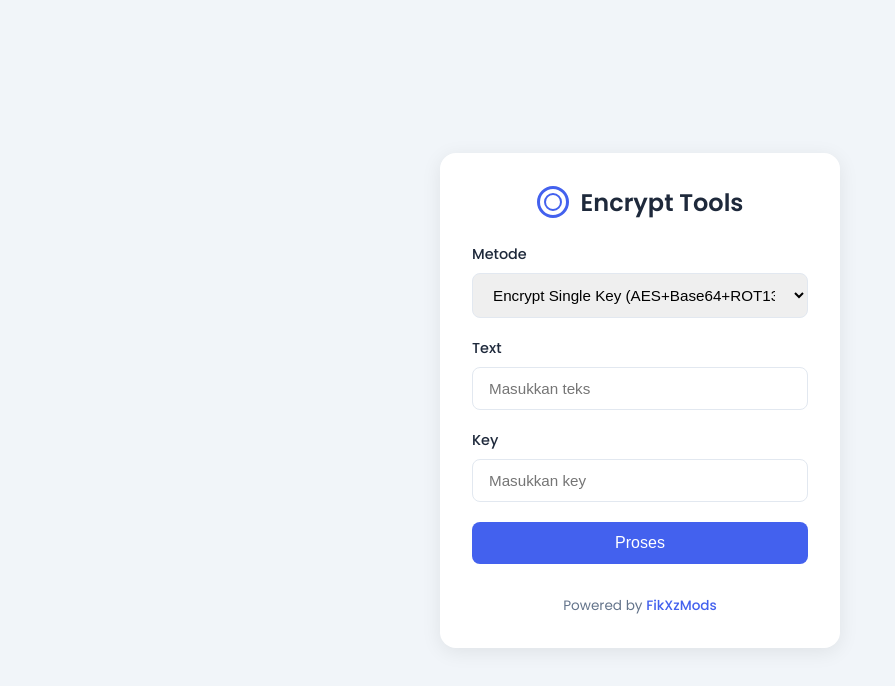
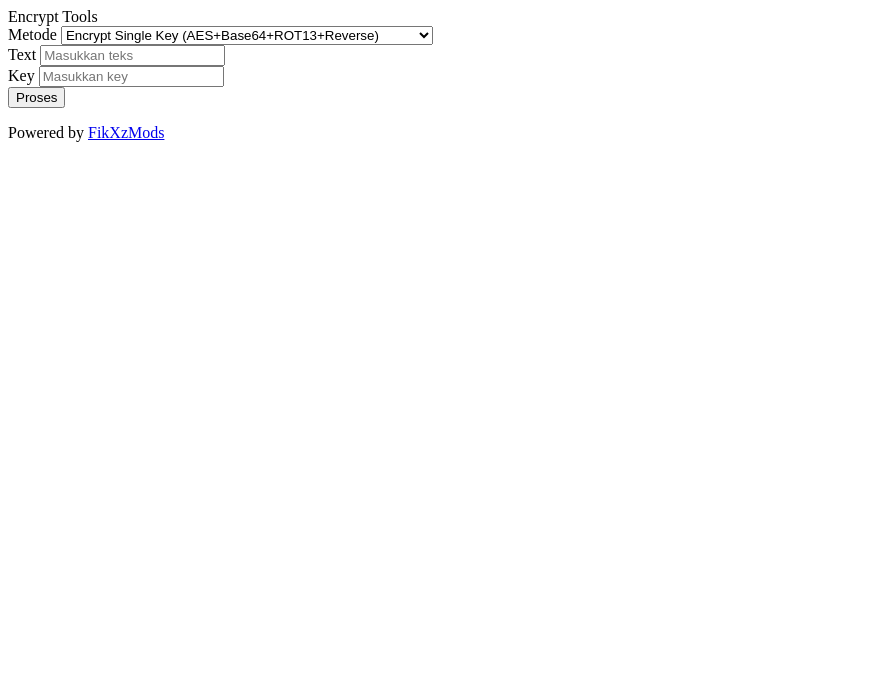
Before and after one commit to FikXzModzDeveloper/encryptweb, a plain HTML site: page index.html in a window 1280 px wide. Shown: the whole page, without its empty margins (0-895 px from the left). Drawn offline with Linux system fonts and the light colour scheme.

Commit message:
Update AlokHamil.css

```diff
--- a/AlokHamil.css
+++ b/AlokHamil.css
@@ -1,173 +1,58 @@
-:root {
-  --primary: #4361ee;
-  --primary-light: #e0e7ff;
-  --danger: #ef4444;
-  --dark: #1e293b;
-  --light: #f8fafc;
-  --gray: #64748b;
-  --gray-light: #e2e8f0;
-}
+<!DOCTYPE html>
+<html lang="id">
+<head>
+  <meta charset="UTF-8">
+  <meta name="viewport" content="width=device-width, initial-scale=1.0">
+  <title>Encrypt Tools</title>
+  <link href="https://fonts.googleapis.com/css2?family=Poppins:wght@400;500;600&display=swap" rel="stylesheet">
+  <link rel="stylesheet" href="AlokHamil.css">
+</head>
+<body>
+  <div class="container">
+    <div class="logo">
+      <div class="logo-icon"></div>
+      <span class="logo-text">Encrypt Tools</span>
+    </div>
 
-* {
-  box-sizing: border-box;
-  margin: 0;
-  padding: 0;
-}
+    <form id="cryptoForm" class="form">
+      <div class="form-group">
+        <label class="form-label">Metode</label>
+        <select id="method" class="form-control">
+          <option value="encrypt1">Encrypt Single Key (AES+Base64+ROT13+Reverse)</option>
+          <option value="decrypt1">Decrypt Single Key (Reverse single-key stack)</option>
+          <option value="encrypt2">Encrypt Double Key (AES+Base32+Hex+ROT13+Reverse)</option>
+          <option value="decrypt2">Decrypt Double Key (Reverse double-key stack)</option>
+        </select>
+      </div>
 
-body {
-  font-family: 'Poppins', sans-serif;
-  background-color: #f1f5f9;
-  display: flex;
-  justify-content: center;
-  align-items: center;
-  min-height: 100vh;
-  padding: 1rem;
-}
+      <div class="form-group">
+        <label class="form-label">Text</label>
+        <input type="text" id="text" class="form-control" placeholder="Masukkan teks">
+      </div>
 
-.container {
-  background-color: white;
-  border-radius: 1rem;
-  box-shadow: 0 4px 20px rgba(0, 0, 0, 0.08);
-  width: 100%;
-  max-width: 400px;
-  padding: 2rem;
-  opacity: 0;
-  transform: translateY(20px);
-  animation: fadeInUp 0.5s ease-out forwards;
-}
+      <div class="form-group" id="key1Group">
+        <label class="form-label">Key</label>
+        <input type="text" id="key1" class="form-control" placeholder="Masukkan key">
+      </div>
 
-@keyframes fadeInUp {
-  to {
-    opacity: 1;
-    transform: translateY(0);
-  }
-}
+      <div class="form-group" id="key2Group" style="display:none">
+        <label class="form-label">Key 2</label>
+        <input type="text" id="key2" class="form-control" placeholder="Masukkan key 2">
+      </div>
 
-.logo {
-  display: flex;
-  align-items: center;
-  justify-content: center;
-  gap: 0.75rem;
-  margin-bottom: 1.5rem;
-}
+      <button type="submit" class="btn btn-primary">Proses</button>
+    </form>
 
-.logo-icon {
-  width: 32px;
-  height: 32px;
-  border: 3px solid var(--primary);
-  border-radius: 50%;
-  position: relative;
-  background: white;
-}
+    <div id="resultBox" class="result-box" style="display:none">
+      <textarea id="resultText" class="form-control" readonly></textarea>
+      <button id="copyBtn" class="btn btn-copy">Salin Hasil</button>
+    </div>
 
-.logo-icon::before {
-  content: '';
-  position: absolute;
-  top: 50%;
-  left: 50%;
-  transform: translate(-50%, -50%);
-  width: 14px;
-  height: 14px;
-  border: 2px solid var(--primary);
-  border-radius: 50%;
-}
+    <div class="footer">
+      <p>Powered by <a href="https://whatsapp.com/channel/0029Vb6Jjyf8KMqtrGJZJy0y" target="_blank" rel="noopener">FikXzMods</a></p>
+    </div>
+  </div>
 
-.logo-text {
-  font-size: 1.5rem;
-  font-weight: 600;
-  color: var(--dark);
-}
-
-.form {
-  margin-top: 1.5rem;
-}
-
-.form-group {
-  margin-bottom: 1.25rem;
-}
-
-.form-label {
-  display: block;
-  margin-bottom: 0.5rem;
-  font-size: 0.9rem;
-  color: var(--dark);
-  font-weight: 500;
-}
-
-.form-control {
-  width: 100%;
-  padding: 0.75rem 1rem;
-  border: 1px solid var(--gray-light);
-  border-radius: 0.5rem;
-  font-size: 0.95rem;
-  transition: all 0.3s ease;
-}
-
-.form-control:focus {
-  outline: none;
-  border-color: var(--primary);
-  box-shadow: 0 0 0 3px rgba(67, 97, 238, 0.2);
-}
-
-.btn {
-  width: 100%;
-  padding: 0.75rem;
-  border-radius: 0.5rem;
-  font-size: 1rem;
-  font-weight: 500;
-  cursor: pointer;
-  transition: all 0.3s ease;
-  border: none;
-  display: flex;
-  align-items: center;
-  justify-content: center;
-  gap: 0.5rem;
-}
-
-.btn-primary {
-  background-color: var(--primary);
-  color: white;
-}
-
-.btn-primary:hover {
-  background-color: #3a56d4;
-}
-
-.btn-copy {
-  margin-top: 0.5rem;
-  background-color: var(--gray-light);
-  color: var(--dark);
-}
-
-.btn-copy:hover {
-  background-color: var(--gray);
-  color: white;
-}
-
-.footer {
-  margin-top: 2rem;
-  text-align: center;
-  color: var(--gray);
-  font-size: 0.85rem;
-}
-
-.footer a {
-  color: var(--primary);
-  text-decoration: none;
-  font-weight: 500;
-}
-
-.footer a:hover {
-  text-decoration: underline;
-}
-
-.result-box {
-  margin-top: 1.5rem;
-  padding: 1rem;
-  background-color: var(--light);
-  border: 1px solid var(--gray-light);
-  border-radius: 0.5rem;
-  font-size: 0.9rem;
-  color: var(--dark);
-  word-break: break-all;
-}
+  <script src="mbut.js"></script>
+</body>
+</html>
```
